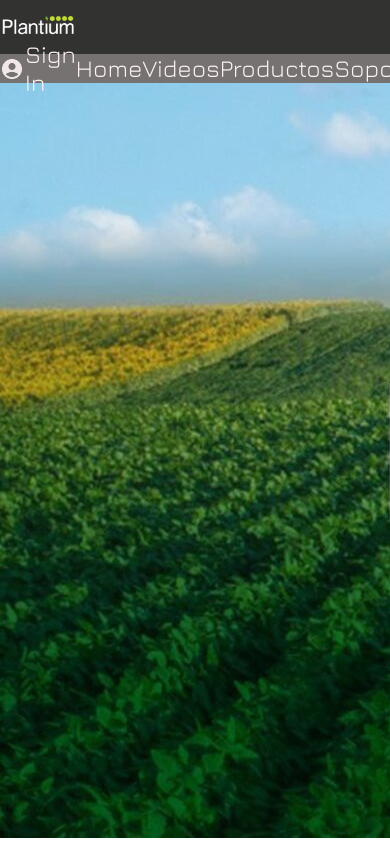
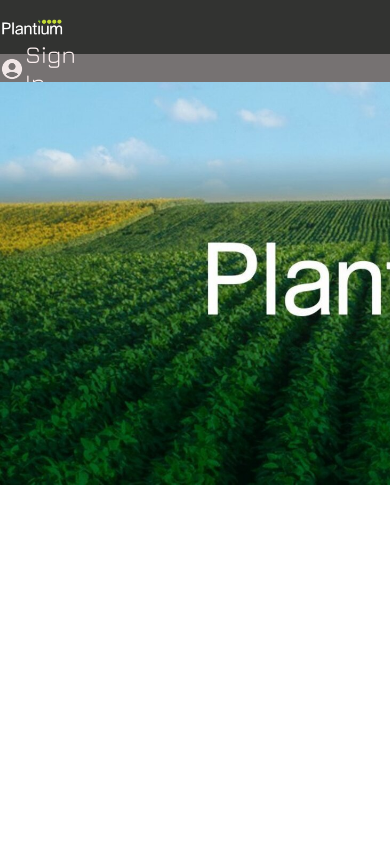
Before and after one commit to nicolas-sebastiani/proyecto-final, a plain HTML site: page index.html in a window 390 px wide. Shown: the top 844 px of the page. Drawn offline with nearby package versions, Linux system fonts and the light colour scheme.

Commit message:
primeros pasos en responsive

```diff
--- a/css/styles.css
+++ b/css/styles.css
@@ -12,9 +12,8 @@
     background-color: #323331;
     width: 100%;
     height: 5.1rem;
-    grid-template-columns: repeat(12,1fr);
+    grid-template-columns: repeat(12, 7.5rem);
     grid-template-rows: repeat(3, 1.7rem);
-    position: sticky;
     font-family: 'jura';
     font-size: 1.5rem;
 }
@@ -384,3 +383,31 @@ h2 {
     color: #FDF1F1;
     background-color: #323331;
 }
+
+/* --------------------------   */
+/* ------ media-queries -----   */
+/* --------------------------   */
+
+@media (max-width: 768px) {
+    .header{
+        display: grid;
+        background-color: #323331;
+        width: 768px;
+        height: 5.1rem;
+        grid-template-columns: repeat(12, 4rem);
+        grid-template-rows: repeat(3, 1.7rem);
+        font-family: 'jura';
+        font-size: 1.5rem;
+    }
+
+    .fondo {
+        grid-column: 1/14;
+        grid-row: 1/4;
+    }
+
+    .fondo img{
+        width: 768px;
+        height: auto;
+    }
+
+}
```
